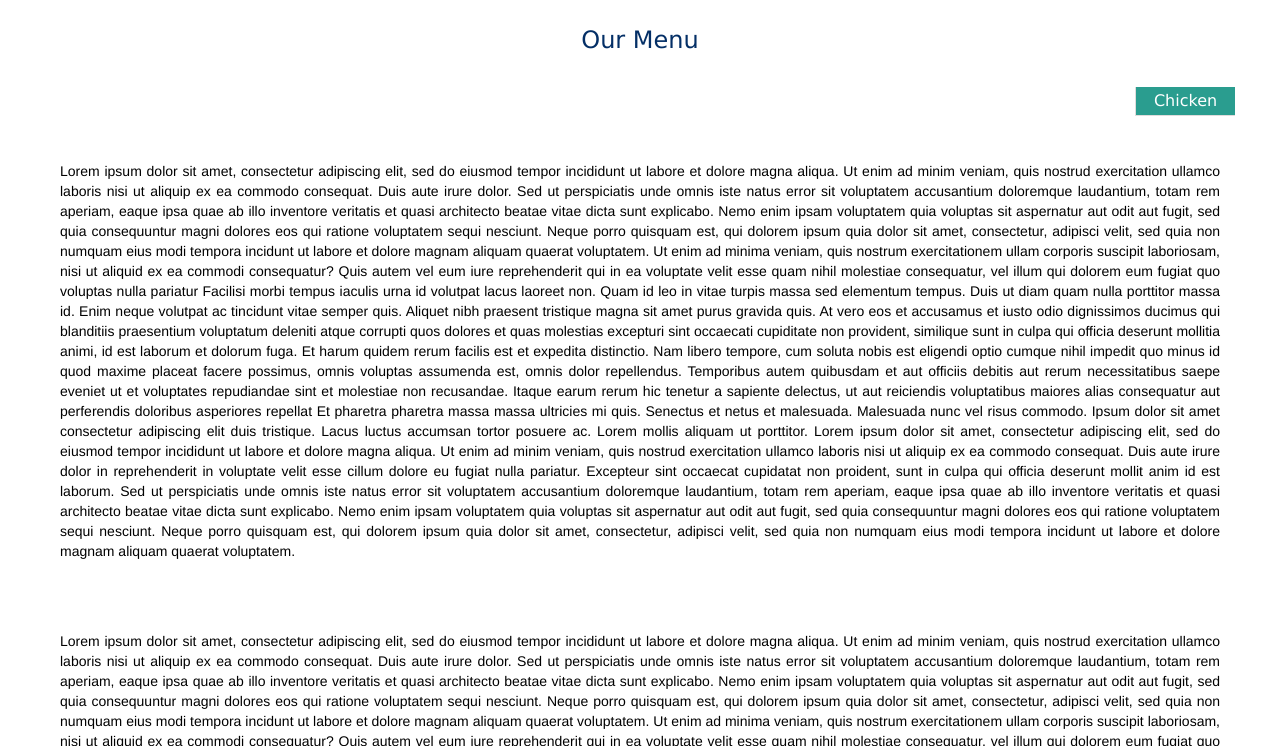
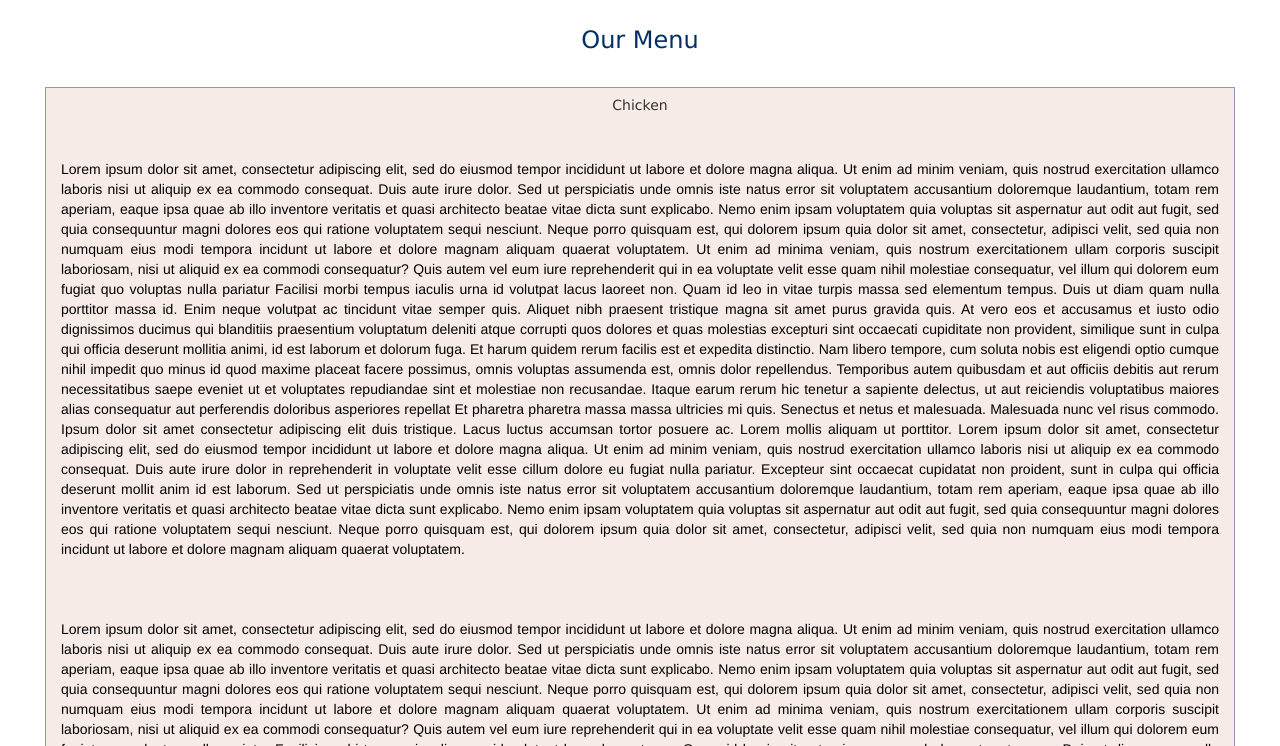
Before and after one commit to Nasleena/nasleena.github.io, a plain HTML site: page indexNew.html in a window 1280 px wide. Shown: the part 54-800 px from the top of the page. Drawn offline with Linux system fonts and the light colour scheme.

Commit message:
Update indexNew.html

```diff
--- a/indexNew.html
+++ b/indexNew.html
@@ -35,8 +35,10 @@
 	</div>
 	<div class="text-center myheading">Our Menu</div>
 	<div class="mycontainer text-center container-fluid">
+		<div class="myitem" id="chicken">
 
-		<h5 class="myhead head1">Chicken</h5>
+
+		<h5>Chicken</h5>
 		<p>
 			Lorem ipsum dolor sit amet, consectetur adipiscing elit, sed do eiusmod tempor incididunt ut labore et dolore magna aliqua. Ut enim ad minim veniam, quis nostrud exercitation ullamco laboris nisi ut aliquip ex ea commodo consequat. Duis aute irure dolor.
 			Sed ut perspiciatis unde omnis iste natus error sit voluptatem accusantium doloremque laudantium, totam rem aperiam, eaque ipsa quae ab illo inventore veritatis et quasi architecto beatae vitae dicta sunt explicabo. Nemo enim ipsam voluptatem quia voluptas sit aspernatur aut odit aut fugit, sed quia consequuntur magni dolores eos qui ratione voluptatem sequi nesciunt. Neque porro quisquam est, qui dolorem ipsum quia dolor sit amet, consectetur, adipisci velit, sed quia non numquam eius modi tempora incidunt ut labore et dolore magnam aliquam quaerat voluptatem. Ut enim ad minima veniam, quis nostrum exercitationem ullam corporis suscipit laboriosam, nisi ut aliquid ex ea commodi consequatur? Quis autem vel eum iure reprehenderit qui in ea voluptate velit esse quam nihil molestiae consequatur, vel illum qui dolorem eum fugiat quo voluptas nulla pariatur
```
